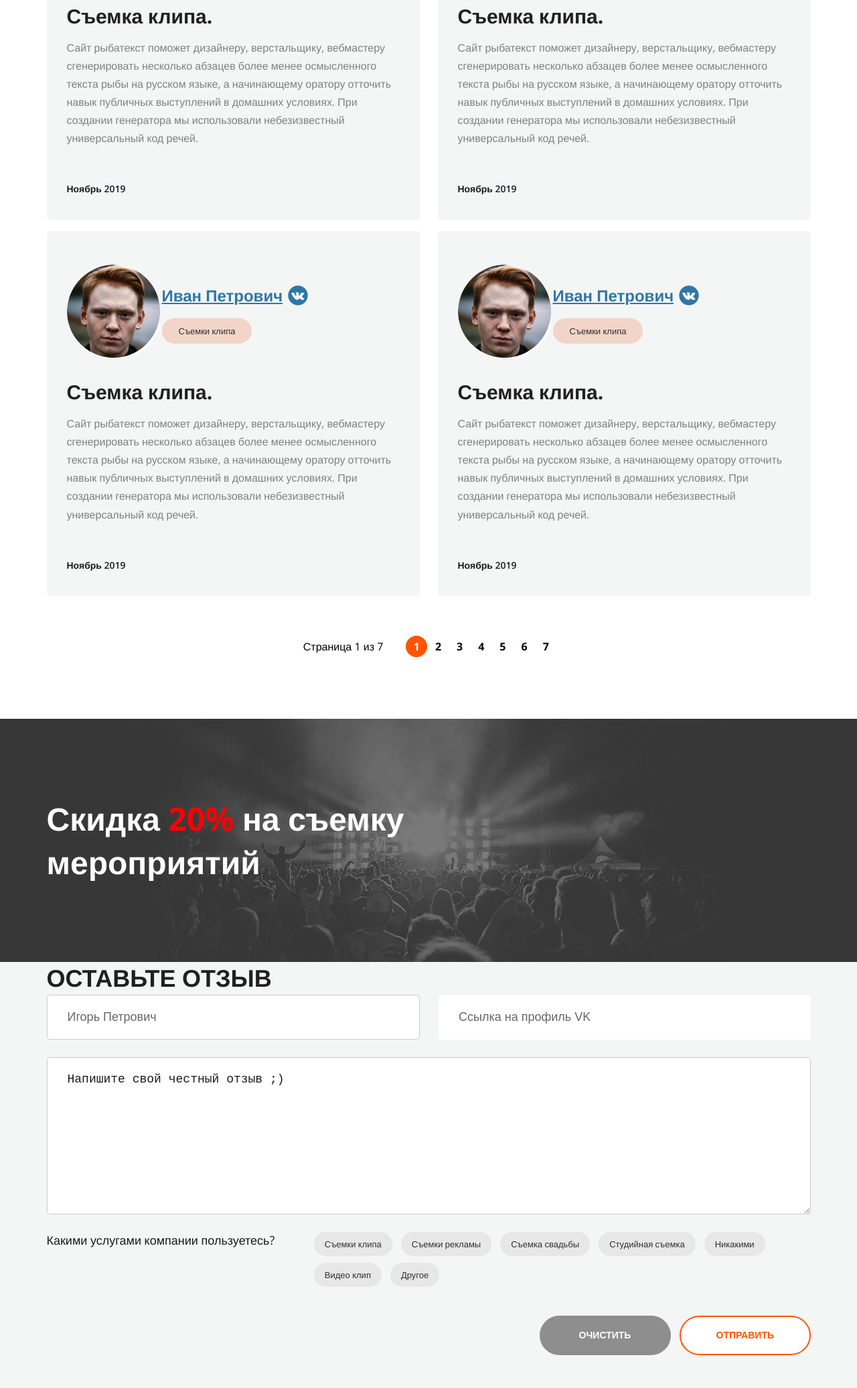
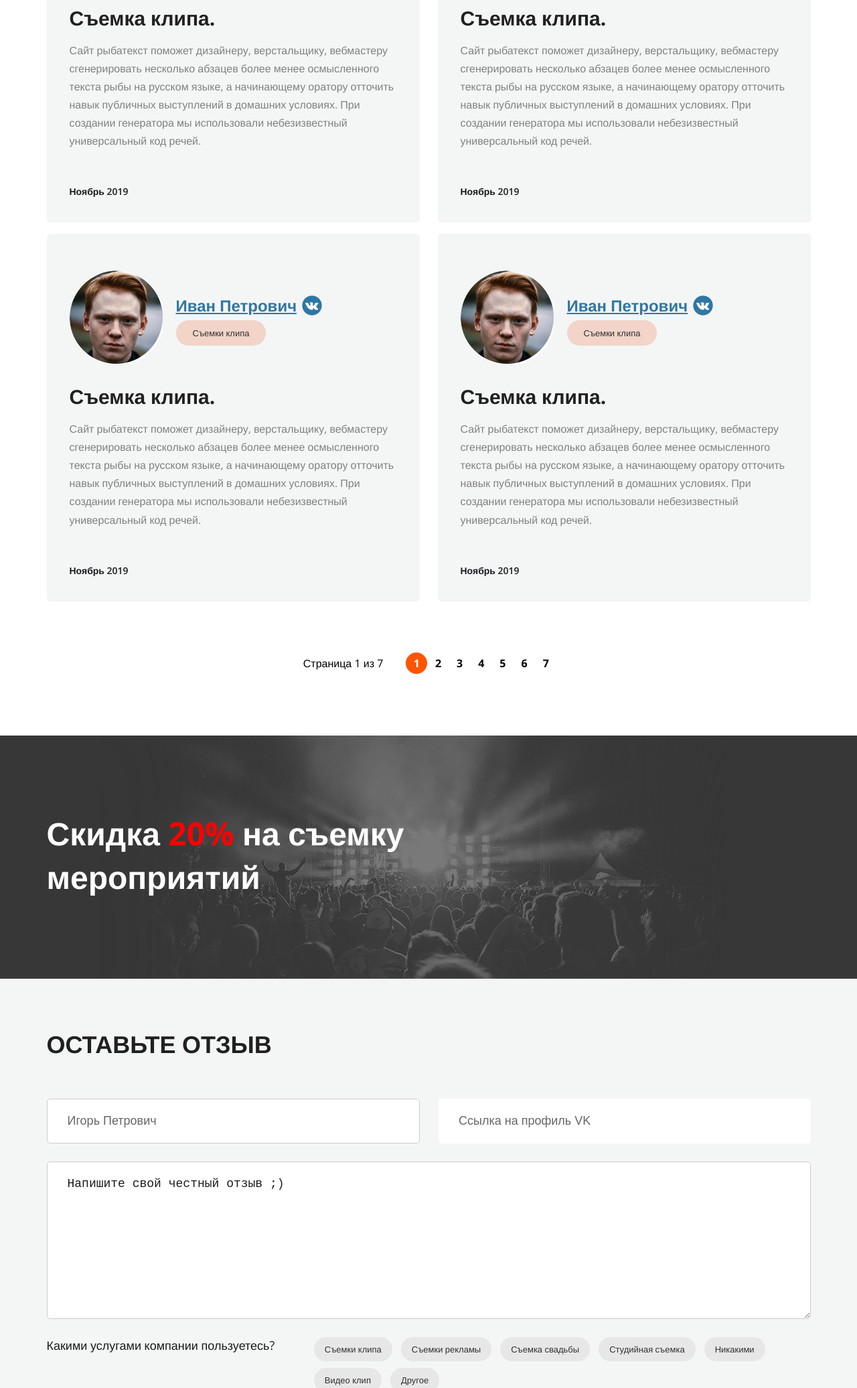
Before and after one commit to tsygulevvf/video-production, a plain HTML site: page reviews.html in a window 1280 px wide. Shown: the part 728-2800 px from the top of the page at 67% size. Drawn offline with nearby package versions, Linux system fonts and the light colour scheme.

Commit message:
обновление 23.12.2020.

```diff
--- a/main.css
+++ b/main.css
@@ -952,14 +952,14 @@ p {
 .reviews {
   column-count: 2;
   column-gap: 27px;
-  margin-bottom: 59px;
+  margin-bottom: 76px;
 }
 
 .review {
   display: inline-flex;
   flex-direction: column;
   border-radius: 5px;
-  padding: 50px 30px 33px;
+  padding: 55px 34px 33px;
   /* background: #F4F5F5; */
 }
 
@@ -980,10 +980,14 @@ p {
   border-radius: 50%;
 }
 
+.review__userdata {
+  margin-left: 17px;
+}
+
 .review__header {
   display: flex;
   align-items: center;
-  margin-bottom: 27px;
+  margin-bottom: 25px;
 }
 
 .review__user {
@@ -993,7 +997,7 @@ p {
   font-weight: bold;
   line-height: 1.75;
   color: #2E77A4;
-  margin-bottom: 13px;
+  margin-bottom: 1px;
 }
 
 .review__user:after {
@@ -1025,7 +1029,7 @@ p {
   font-weight: bold;
   font-size: 30px;
   color: #202020;
-  margin-bottom: 13px;
+  margin-bottom: 14px;
   line-height: 1.4;
 }
 
@@ -1064,6 +1068,7 @@ p {
   font-size: 48px;
   line-height: 1.35;
   color: #FFFFFF;
+  margin-bottom: 6px;
 }
 
 .separator-red {
@@ -1072,6 +1077,7 @@ p {
 
 .inner-section {
   min-height: 799px;
+  padding-top: 74px;
 }
 
 .inner-section--bg--grey {
@@ -1084,11 +1090,12 @@ p {
   font-size: 36px;
   line-height: 1.36;
   text-transform: uppercase;
+  margin-bottom: 56px;
 }
 
 .form__row {
   display: flex;
-  margin-bottom: 26px;
+  margin-bottom: 27px;
 }
 
 .form__input {
@@ -1121,7 +1128,7 @@ p {
 
 .form__controls {
   display: flex;
-  margin-bottom: 33px;
+  margin-bottom: 16px;
 }
 
 .form__controls-title {
@@ -1172,6 +1179,8 @@ p {
 
 .form__btn {
   margin-right: 13px;
+  width: 12em;
+  padding: 18px 44px;
 }
 
 .form__btn:last-child {
```
